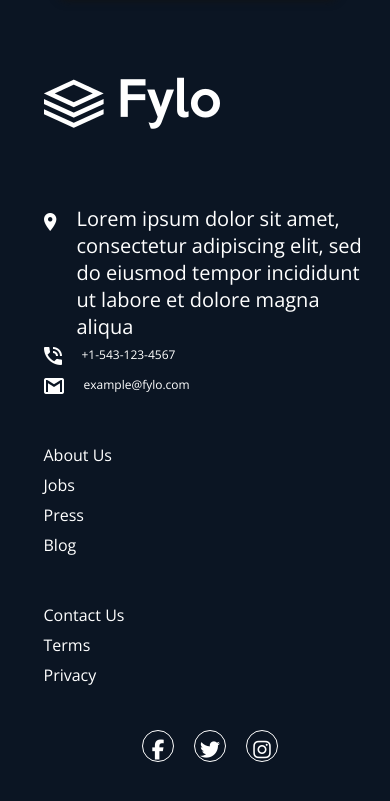
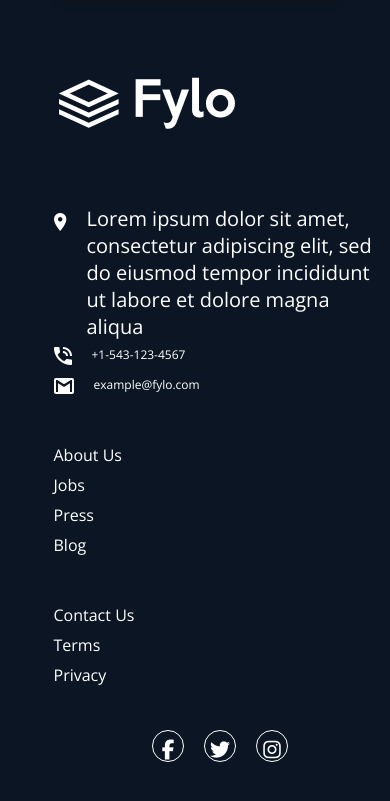
Before and after one commit to LazyCoder4542/LazyCoder4542.github.io, a plain HTML site: page index.html in a window 390 px wide. Shown: the part 5015-5816 px from the top of the page. Drawn offline with nearby package versions, Linux system fonts and the light colour scheme.

Commit message:
Update index.css

```diff
--- a/index.css
+++ b/index.css
@@ -481,10 +481,10 @@ input {
     }
     .address {
         display: block;
-        margin-left: 30px;
+        margin-left: 50px;
     }
     .fcontent > img {
-        padding-left: 30px;
+        padding-left: 55px;
     }
     .address > div {
         margin-block: 40px;
```
